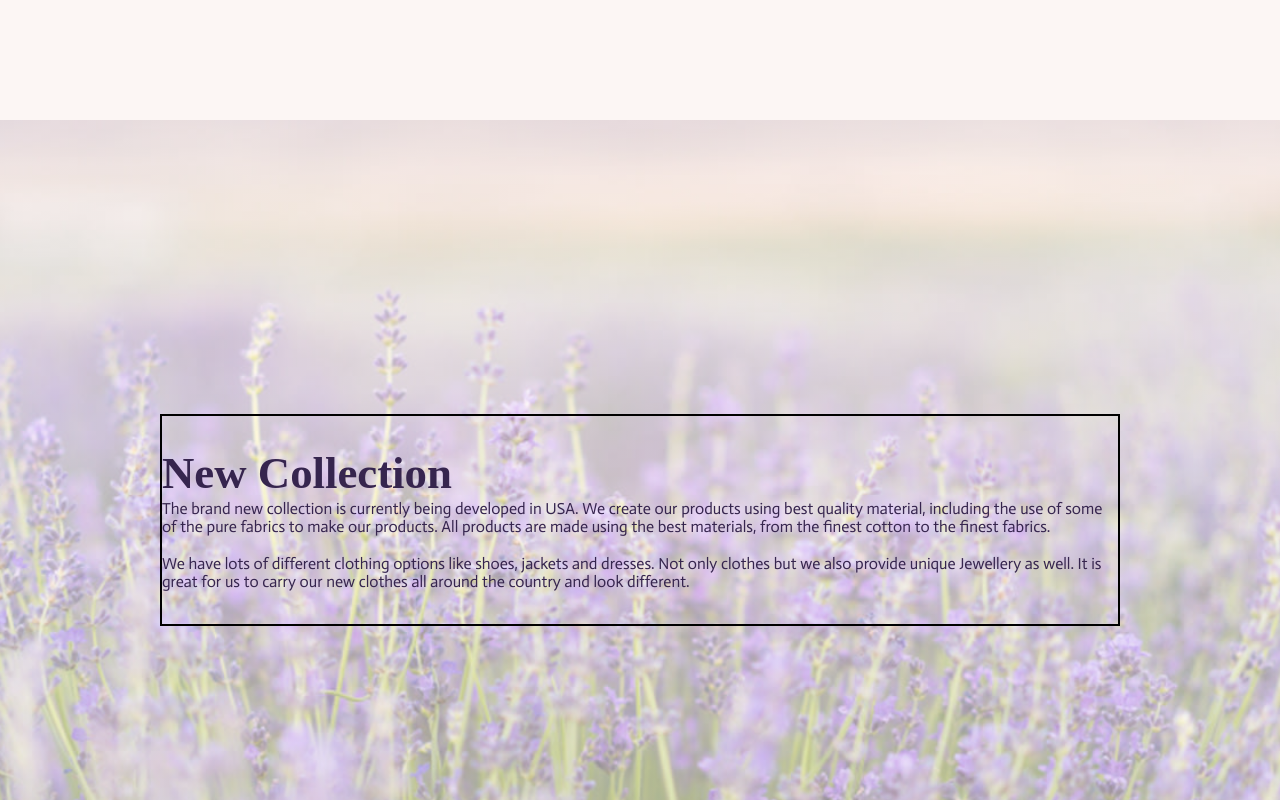
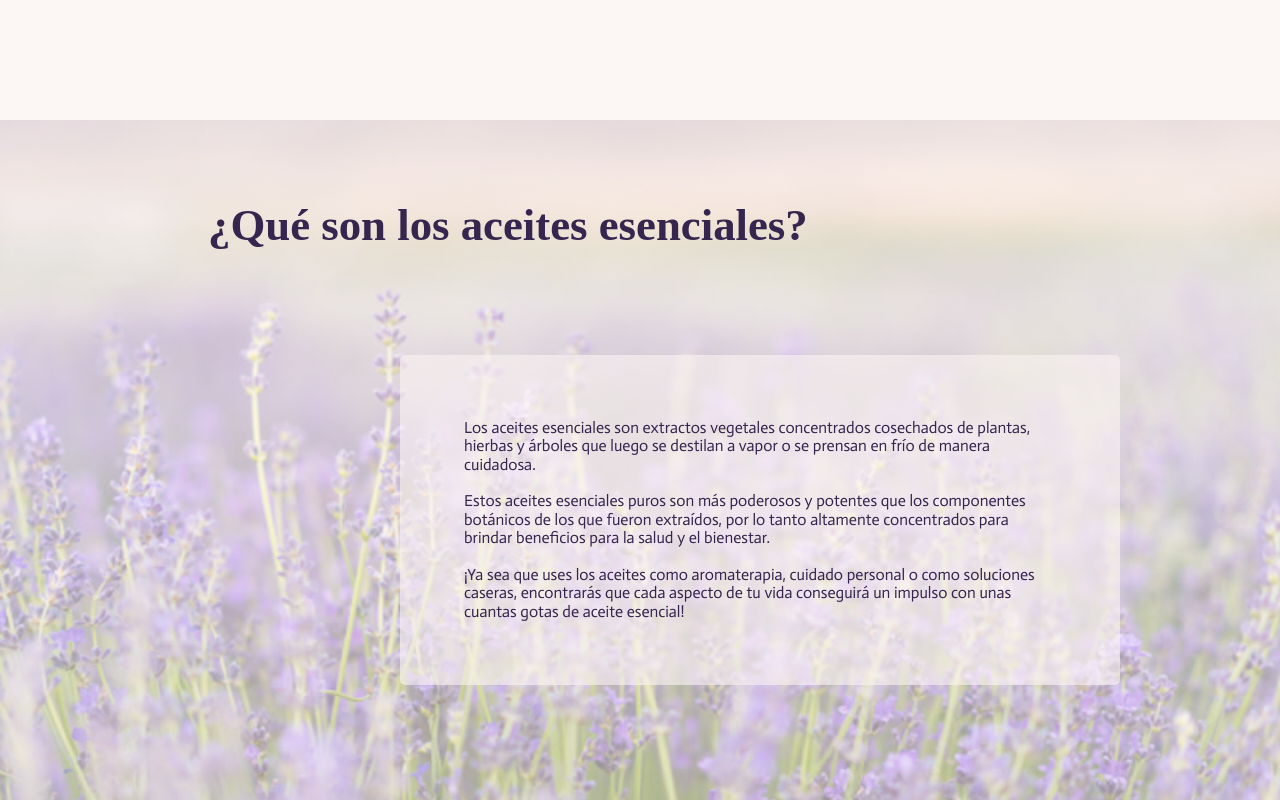
Before and after one commit to A-rielox/R-pagina-aceites, a React (Create React App) app: page / in a window 1280 px wide. Shown: the part 680-1480 px from the top of the page. Built offline with nearby package versions, Linux system fonts and the light colour scheme; a web font is replaced by a local one.

Commit message:
what are

```diff
--- a/src/sections/WhatAre.js
+++ b/src/sections/WhatAre.js
@@ -9,20 +9,24 @@ const WhatAre = () => {
       <ThemeProvider theme={lightTheme}>
          <Wrapper id="showcase" className="section">
             <Container>
-               <Title>New Collection</Title>
+               <Title>¿Qué son los aceites esenciales?</Title>
 
                <Text>
-                  The brand new collection is currently being developed in USA.
-                  We create our products using best quality material, including
-                  the use of some of the pure fabrics to make our products. All
-                  products are made using the best materials, from the finest
-                  cotton to the finest fabrics.
+                  Los aceites esenciales son extractos vegetales concentrados
+                  cosechados de plantas, hierbas y árboles que luego se destilan
+                  a vapor o se prensan en frío de manera cuidadosa.
                   <br />
                   <br />
-                  We have lots of different clothing options like shoes, jackets
-                  and dresses. Not only clothes but we also provide unique
-                  Jewellery as well. It is great for us to carry our new clothes
-                  all around the country and look different.
+                  Estos aceites esenciales puros son más poderosos y potentes
+                  que los componentes botánicos de los que fueron extraídos, por
+                  lo tanto altamente concentrados para brindar beneficios para
+                  la salud y el bienestar.
+                  <br />
+                  <br />
+                  ¡Ya sea que uses los aceites como aromaterapia, cuidado
+                  personal o como soluciones caseras, encontrarás que cada
+                  aspecto de tu vida conseguirá un impulso con unas cuantas
+                  gotas de aceite esencial!
                </Text>
             </Container>
          </Wrapper>
@@ -47,37 +51,31 @@ const Wrapper = styled.div`
 `;
 
 const Container = styled.article`
-   border: 2px solid black;
-
    width: 75%;
-   /* min-height: 100vh; */
+   min-height: 100vh;
    padding-top: 2rem;
    padding-bottom: 2rem;
 
    display: flex;
-   flex-direction: column;
-   /* justify-content: space-between; */
-   /* align-content: center; */
+   justify-content: flex-end;
+   align-items: center;
+
+   position: relative;
 `;
 
 const Title = styled.h2`
    font-family: ${props => props.theme.ffTitle};
    font-size: ${props => props.theme.fSizeBanner};
 
-   /* text-shadow: 1px 1px 1px ${props => props.theme.body}; */
-   /* top: 1rem; */
-   /* left: 5%; */
+   position: absolute;
+   top: 5rem;
+   left: 5%;
 `;
 
 const Text = styled.div`
-   /* width: 35%; */
-
-   /* min-height: 100vh; */
-   /* z-index: 5; */
-
-   /* position: fixed; */
-   /* left: 0; */
-   display: flex;
-   justify-content: center;
-   align-items: center;
+   width: 75%;
+   font-size: ${props => props.theme.fSizeNormal};
+   background-color: ${props => `rgba(${props.theme.bodyRgba}, 0.6)`};
+   padding: 4rem;
+   border-radius: 5px;
 `;
--- a/src/styles/Themes.js
+++ b/src/styles/Themes.js
@@ -9,7 +9,7 @@ export const lightTheme = {
    ffTitle: '"Amita", cursive',
 
    fSizeTitle: 'calc(1em + 1vw)',
-   fSizeNormal: 'calc(0.6em + 1vw)',
+   fSizeNormal: 'calc(0.6em + 0.5vw)',
    fSizeBanner: 'calc(2em + 1vw)',
 
    transition: 'all 0.3s ease',
```
